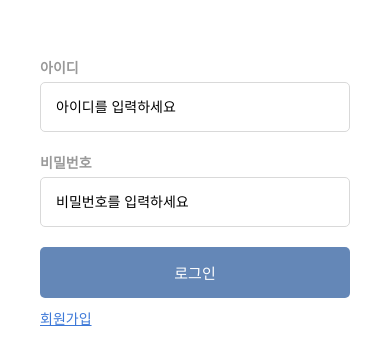
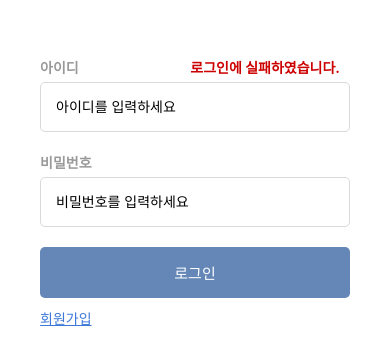
Before and after one commit to gyueunnim/IHangBot-front, a React Native app: screen /Login in a window 390 px wide. Shown: the part 240-604 px from the top of the page. Built offline with nearby package versions, Linux system fonts and the light colour scheme.

Commit message:
feat: Login Error Message

```diff
--- a/screens/Login.js
+++ b/screens/Login.js
@@ -13,6 +13,10 @@ function Login({navigation}) {
       <View>
         <View style={{flexDirection: 'row'}}>
           <Text style={loginStyle.title}>아이디</Text>
+          {
+            response === false ? <Text style={loginStyle.loginError}>로그인에 실패하였습니다.</Text>
+            : null
+          }
         </View>
         <TextInput placeholder="아이디를 입력하세요" onChangeText={(value) => setId(value)} style={loginStyle.form} />
         <Text style={loginStyle.title}>비밀번호</Text>
```
